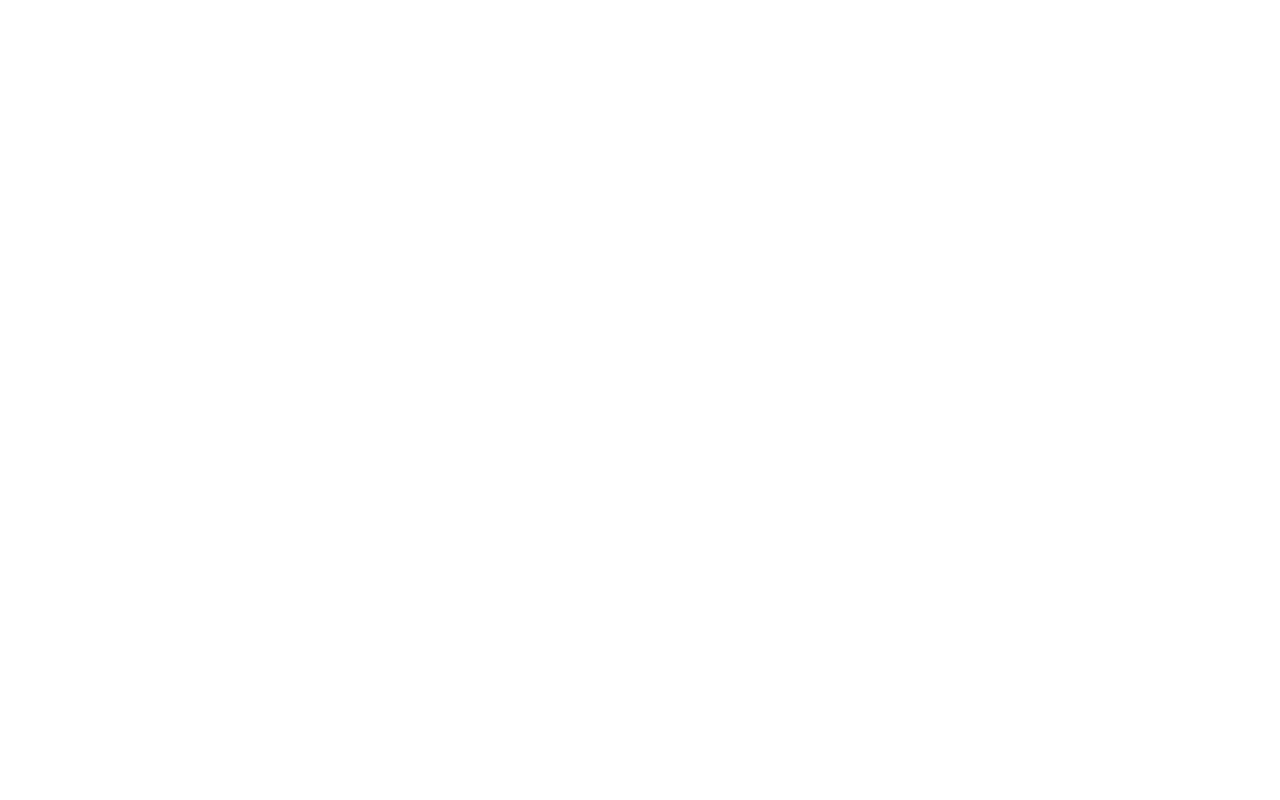
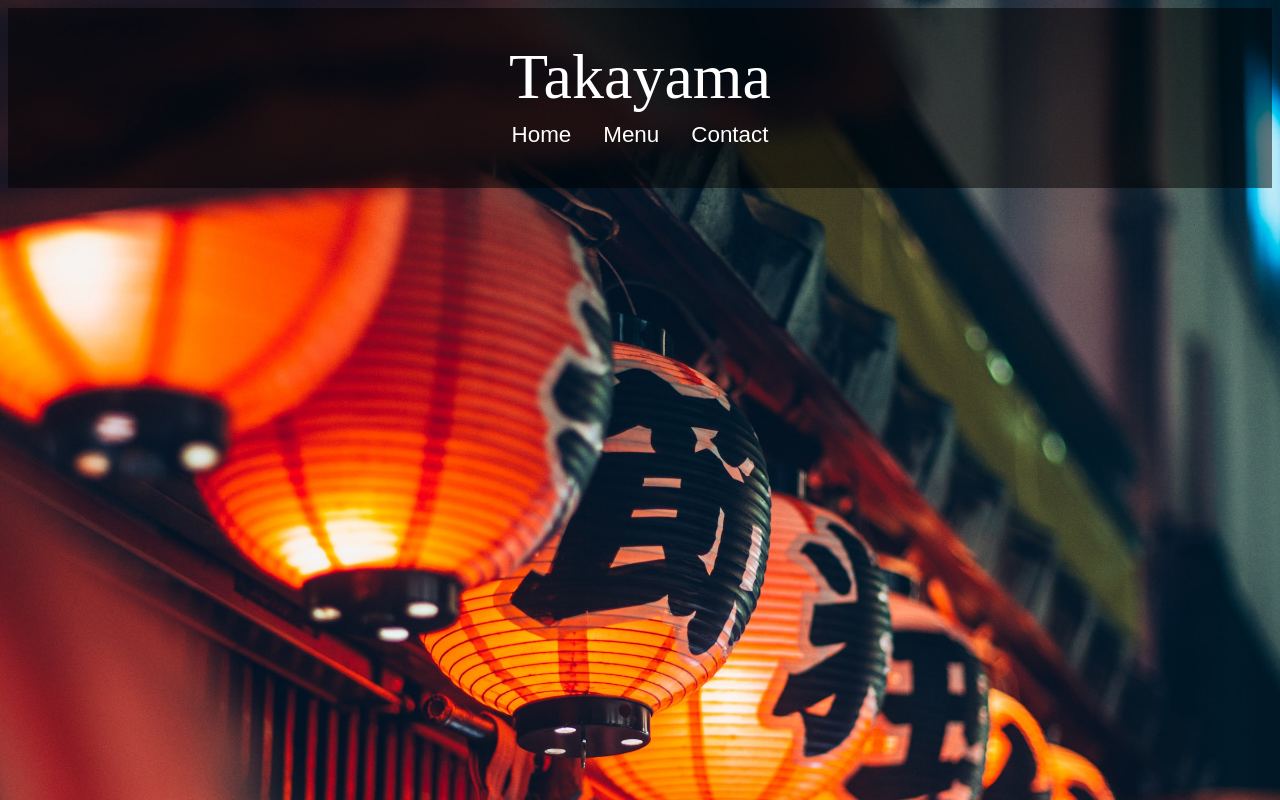
Before and after one commit to matic1010/restaurant-page, a website built with webpack: page dist/index.html in a window 1280 px wide. Built offline with nearby package versions, Linux system fonts and the light colour scheme.

Commit message:
added Header component

```diff
--- a/package.json
+++ b/package.json
@@ -9,6 +9,8 @@
   "author": "",
   "license": "ISC",
   "devDependencies": {
+    "css-loader": "^6.7.3",
+    "style-loader": "^3.3.2",
     "webpack": "^5.82.0",
     "webpack-cli": "^5.1.1"
   }
--- /dev/null
+++ b/src/components/Header.js
@@ -0,0 +1,31 @@
+function Header() {
+    const header = document.createElement("header");
+    const logoContainer = document.createElement("div");
+    logoContainer.classList.add("logo")
+    const logoText = document.createElement("p");
+    logoText.classList.add("logo-text");
+    logoText.textContent = "Takayama";
+
+    logoContainer.appendChild(logoText);
+    header.appendChild(logoContainer);
+    header.appendChild(HeaderNav())
+
+    return header;
+}
+
+function HeaderNav() {
+    const temporaryLinks = ["Home", "Menu", "Contact"];
+    const nav = document.createElement("nav");
+    const linkList = document.createElement("ul");
+    linkList.classList.add("nav-links");
+    temporaryLinks.forEach(link => {
+        const listItem = document.createElement("li");
+        listItem.innerHTML = `<button type="button">${link}</button>`
+        listItem.classList.add("header-link")
+        linkList.appendChild(listItem);
+    })
+    nav.appendChild(linkList);
+    return nav;
+}
+
+export default Header;
--- a/src/index.js
+++ b/src/index.js
@@ -1 +1,6 @@
-console.log("Hello there!")
+import Header from "./components/Header";
+import "./style.css";
+
+const contentContainer = document.getElementById("content");
+
+contentContainer.appendChild(Header())
--- /dev/null
+++ b/src/style.css
@@ -0,0 +1,38 @@
+:root {
+    box-sizing: border-box;
+}
+
+body {
+    background: url(./restaurant.jpg);
+    background-size: cover;
+    color: white;
+}
+
+header {
+    padding: 32px;
+    text-align: center;
+    background-color: rgba(0, 0, 0, 0.5);
+}
+
+.logo-text {
+    padding: 0;
+    margin: 0;
+    font-size: 4rem;
+}
+
+nav ul {
+    display: flex;
+    justify-content: center;
+    align-items: center;
+    list-style: none;
+    margin: 0;
+    padding: 0;
+}
+
+nav button {
+    font-size: 1.4rem;
+    background-color: transparent;
+    border: none;
+    padding: 8px 16px;
+    color: inherit;
+}
--- a/webpack.config.js
+++ b/webpack.config.js
@@ -5,5 +5,18 @@ module.exports = {
   output: {
     filename: 'main.js',
     path: path.resolve(__dirname, 'dist'),
+    clean: true
   },
+  module:{
+  rules: [
+    {
+        test: /\.css$/i,
+        use: ["style-loader", "css-loader"],
+    },
+    {
+        test: /\.(png|svg|jpg|jpeg|gif)$/i,
+        type: 'asset/resource',
+    }
+  ]
+}
 };
```
Also changed, not shown: dist/a6086dc51a06411b3057.jpg (added), dist/index.html, dist/main.js, src/restaurant.jpg (added), 1 other file.
